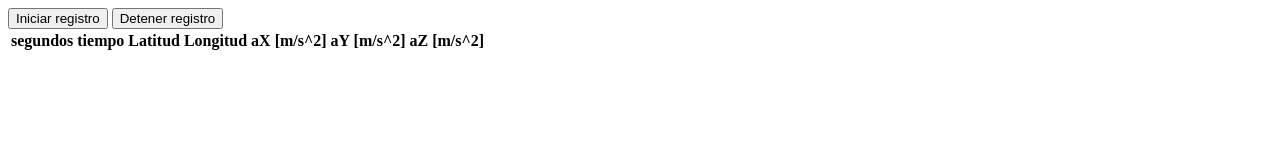
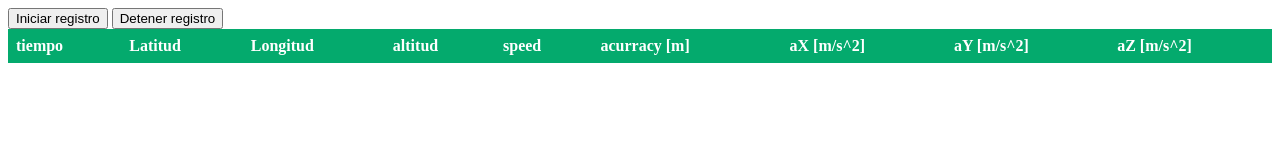
Before and after one commit to Carlos-V24/Carlos-V24.github.io, a website: page DAS.html in a window 1280 px wide. Drawn offline with Linux system fonts and the light colour scheme.

Commit message:
Update DAS.html

```diff
--- a/DAS.html
+++ b/DAS.html
@@ -5,17 +5,37 @@
     <meta http-equiv="X-UA-Compatible" content="IE=edge">
     <meta name="viewport" content="width=device-width, initial-scale=1.0">
     <title>DAS - UNAM AERODESIGN</title>
+    <style>
+        table {
+          border-collapse: collapse;
+          width: 100%;
+        }
+
+        th, td {
+          text-align: left;
+          padding: 8px;
+        }
+
+        tr:nth-child(even){background-color: #f2f2f2}
+
+        th {
+          background-color: #04AA6D;
+          color: white;
+        }
+        </style>
 </head>
 <body>
     <button id="Start">Iniciar registro</button>
     <button id="Detener"> Detener registro</button>
 
-    <table>
+    <table id="info">
         <tr>
-            <th>segundos </th>
             <th>tiempo </th>
             <th>Latitud</th>
             <th>Longitud</th>
+            <th>altitud</th>
+            <th>speed</th>
+            <th>acurracy [m]</th>
             <th>aX [m/s^2]</th>
             <th>aY [m/s^2]</th>
             <th>aZ [m/s^2]</th>
```
